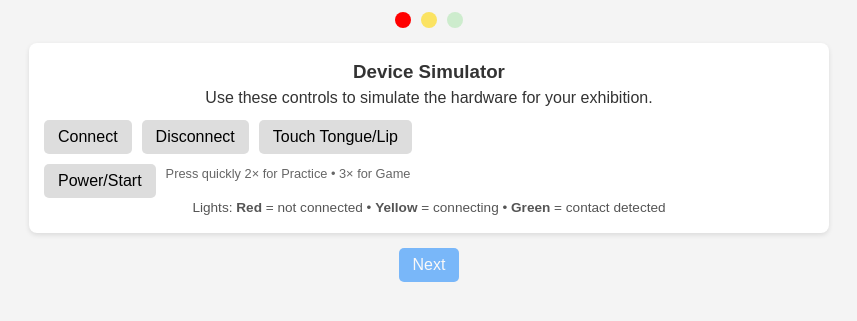
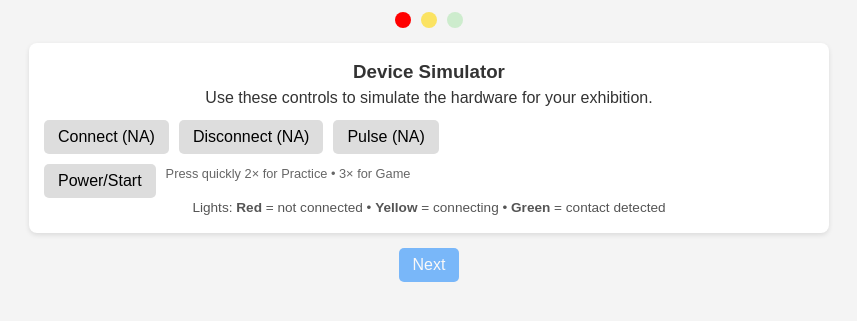
Before and after one commit to bachchanvis16-collab/Speechester1000, a plain HTML site: page index.html in a window 1280 px wide. Shown: the part 83-404 px from the top of the page, without its empty margins (211-1068 px from the left). Drawn offline with Linux system fonts and the light colour scheme.

Commit message:
Updated.

```diff
--- a/index.html
+++ b/index.html
@@ -23,9 +23,9 @@
       <h3>Device Simulator</h3>
       <p>Use these controls to simulate the hardware for your exhibition.</p>
       <div class="sim-row">
-        <button type="button" id="btn-connect">Connect</button>
-        <button type="button" id="btn-disconnect">Disconnect</button>
-        <button type="button" id="btn-touch">Touch Tongue/Lip</button>
+        <button type="button" id="btn-connect">Connect (NA)</button>
+        <button type="button" id="btn-disconnect">Disconnect (NA)</button>
+        <button type="button" id="btn-touch">Pulse (NA)</button>
       </div>
       <div class="sim-row">
         <button type="button" id="btn-start">Power/Start</button>
```
